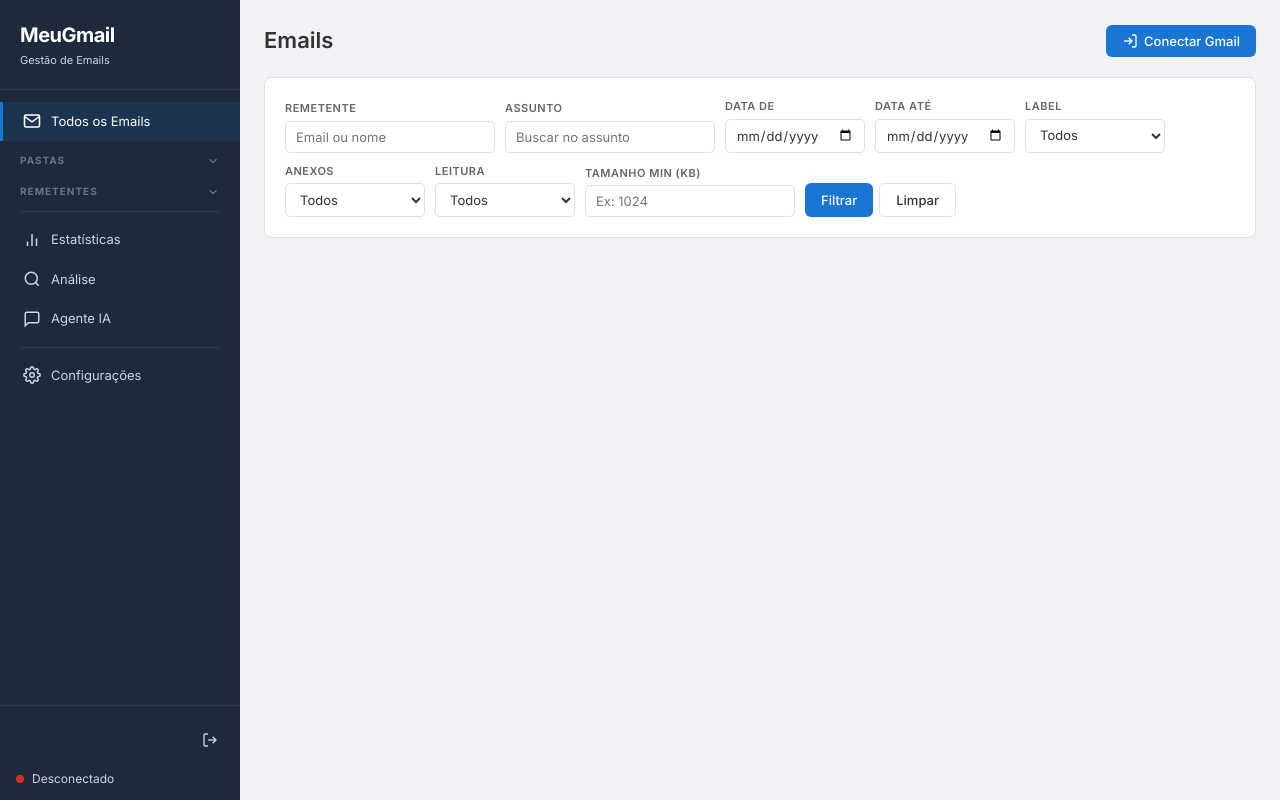
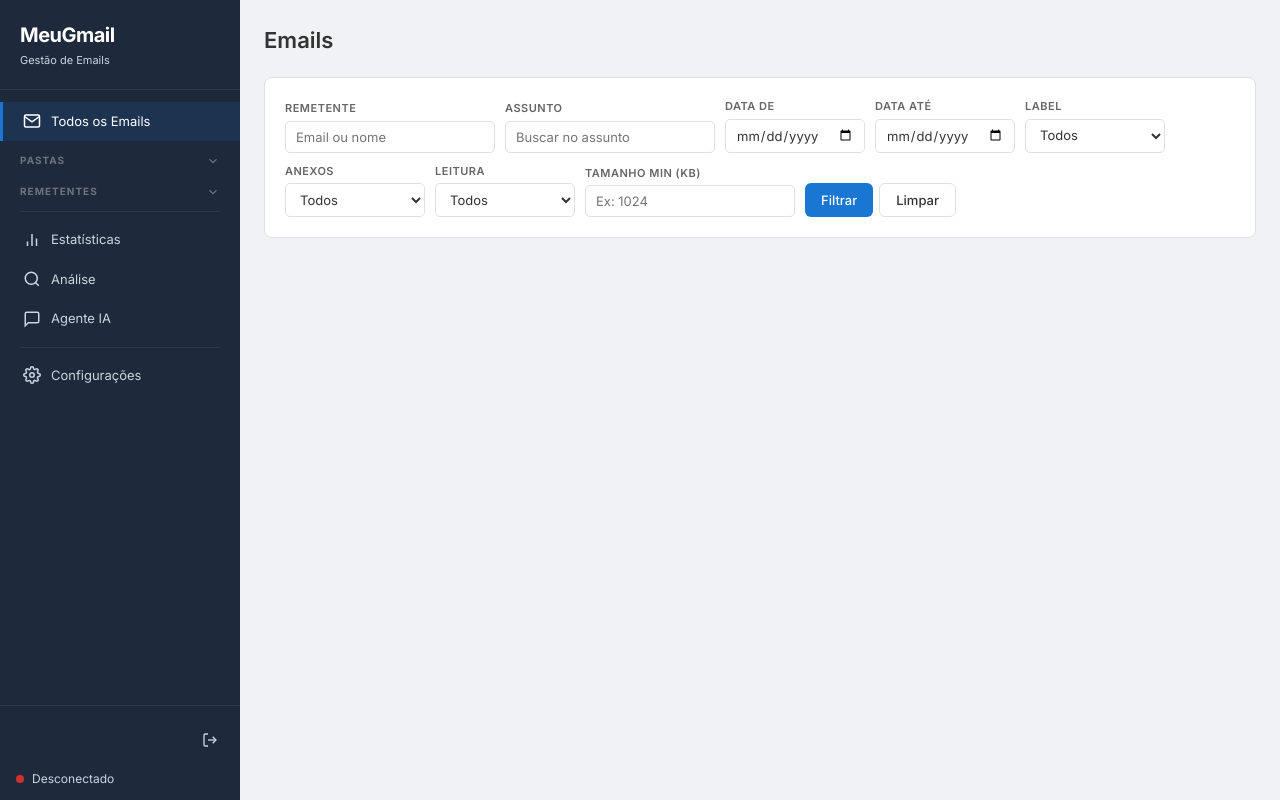
Before and after one commit to rafaeljuniorvip/meuemail, a Python web app: template backend/templates/index.html in a window 1280 px wide. Run offline with Jinja, Linux system fonts and the light colour scheme; the template is opened without the code that fills it, so the values that code supplies are empty.

Commit message:
fix: remove legacy Gmail connect button that requires local credentials.json
The "Conectar Gmail" and "Sincronizar" buttons relied on a local
credentials.json file which doesn't exist in production. Accounts
are now managed via Settings page (IMAP accounts + iRedMail import).

Co-Authored-By: Claude Opus 4.6 <noreply@anthropic.com>

```diff
--- a/backend/templates/index.html
+++ b/backend/templates/index.html
@@ -127,22 +127,6 @@
             <div class="header-bar">
                 <h2>Emails</h2>
                 <div class="header-actions">
-                    <button class="btn btn-primary" id="btn-connect" onclick="connectGmail()">
-                        <svg viewBox="0 0 24 24" fill="none" stroke="currentColor" stroke-width="2">
-                            <path d="M15 3h4a2 2 0 0 1 2 2v14a2 2 0 0 1-2 2h-4"/>
-                            <polyline points="10 17 15 12 10 7"/>
-                            <line x1="15" y1="12" x2="3" y2="12"/>
-                        </svg>
-                        Conectar Gmail
-                    </button>
-                    <button class="btn btn-primary" id="btn-sync" style="display:none" onclick="syncEmails()">
-                        <svg viewBox="0 0 24 24" fill="none" stroke="currentColor" stroke-width="2">
-                            <polyline points="23 4 23 10 17 10"/>
-                            <polyline points="1 20 1 14 7 14"/>
-                            <path d="M3.51 9a9 9 0 0 1 14.85-3.36L23 10M1 14l4.64 4.36A9 9 0 0 0 20.49 15"/>
-                        </svg>
-                        Sincronizar
-                    </button>
                 </div>
             </div>
 
```
